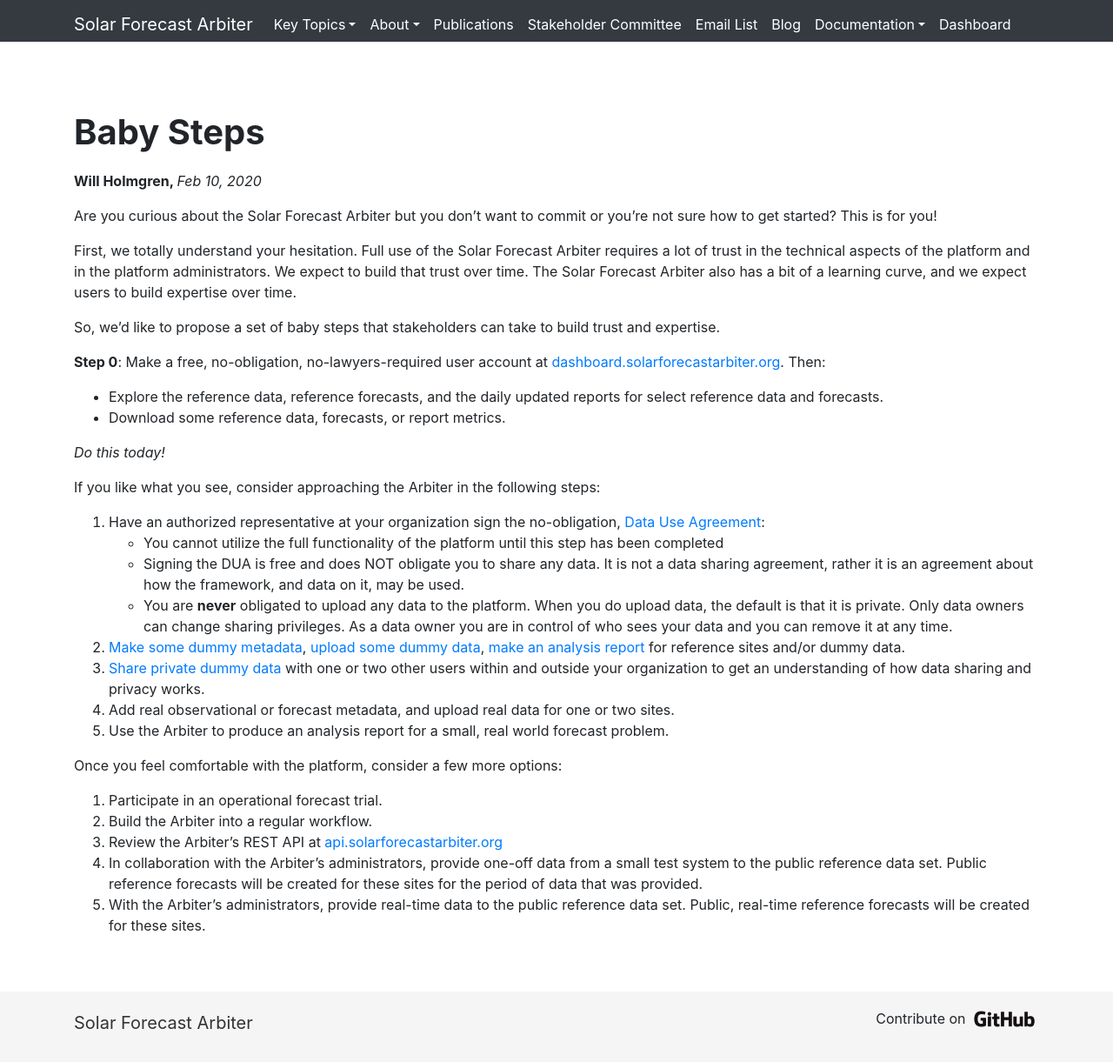
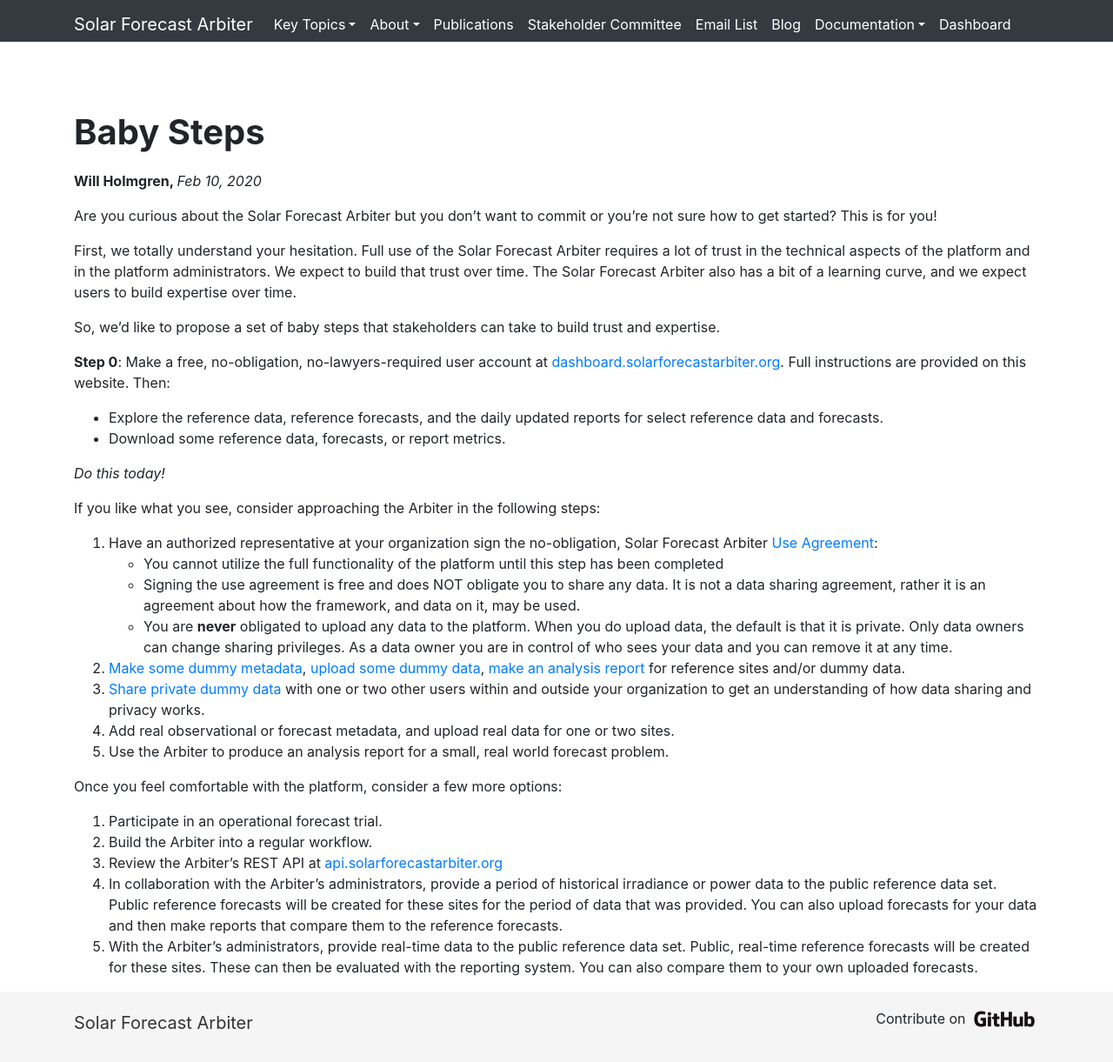
Before and after one commit to SolarArbiter/SolarArbiter.github.io, a Jekyll site: the page built from _posts/2020-02-10-Baby-Steps.md, in a window 1280 px wide and 1221 px high. Shown: the whole window at 87% size. Built offline with Jekyll 4.4.1, drawn with Linux system fonts in a browser that asks for light colours.

Commit message:
Update 2020-02-10-Baby-Steps.md (#146)
1) Fixed incorrect hyperlinks
2) Made minor changes to language
  a) To minimize the "data" part of the use agreement since really it is an agreement about using the framework
  b) Added language encouraging upload of forecasts as well as data so that users can evaluate the full functionality.

```diff
--- a/_posts/2020-02-10-Baby-Steps.md
+++ b/_posts/2020-02-10-Baby-Steps.md
@@ -16,7 +16,7 @@
 to build trust and expertise.
 
 **Step 0**: Make a free, no-obligation, no-lawyers-required user account at
-[dashboard.solarforecastarbiter.org](https://dashboard.solarforecastarbiter.org). Then:
+[dashboard.solarforecastarbiter.org](https://dashboard.solarforecastarbiter.org). Full instructions are provided on this website.  Then:
   * Explore the reference data, reference forecasts, and the daily updated
 reports for select reference data and forecasts.
   * Download some reference data, forecasts, or report metrics.
@@ -25,11 +25,11 @@
 
 If you like what you see, consider approaching the Arbiter in the following steps:
 
-1. Have an authorized representative at your organization sign the no-obligation,
-   [Data Use Agreement](https://solarforecastarbiter.org/assets/45864%20Approved_Final%20version%201.1.pdf):
+1. Have an authorized representative at your organization sign the no-obligation, Solar Forecast Arbiter
+   [Use Agreement](https://solarforecastarbiter.org/assets/45864%20Approved_Final%20version%201.1.pdf):
       * You cannot utilize the full functionality of the platform until this
         step has been completed
-      * Signing the DUA is free and does NOT obligate you to share any data.
+      * Signing the use agreement is free and does NOT obligate you to share any data.
         It is not a data sharing agreement, rather it is an agreement about
         how the framework, and data on it, may be used.
       * You are **never** obligated to upload any data to the platform.
@@ -37,11 +37,11 @@
         Only data owners can change sharing privileges.  As a data owner
         you are in control of who sees your data and you can
         remove it at any time.
-2. [Make some dummy metadata](documentation/dashboard/working-with-data/#create-new-site),
-   [upload some dummy data](documentation/dashboard/working-with-data/#upload-data),
-   [make an analysis report](documentation/dashboard/working-with-data/#create-new-report)
+2. [Make some dummy metadata](https://solarforecastarbiter.org/documentation/dashboard/working-with-data/#create-new-site),
+   [upload some dummy data](https://solarforecastarbiter.org/documentation/dashboard/working-with-data/#upload-data),
+   [make an analysis report](https://solarforecastarbiter.org/documentation/dashboard/working-with-data/#create-new-report)
    for reference sites and/or dummy data.
-3. [Share private dummy data](documentation/dashboard/administration/#data-sharing)
+3. [Share private dummy data](https://solarforecastarbiter.org/documentation/dashboard/administration/#data-sharing)
    with one or two other users within and outside
    your organization to get an understanding of how data sharing and privacy
    works.
@@ -56,9 +56,8 @@
 2. Build the Arbiter into a regular workflow.
 3. Review the Arbiter’s REST API at
    [api.solarforecastarbiter.org](https://api.solarforecastarbiter.org)
-4. In collaboration with the Arbiter’s administrators, provide one-off data
-   from a small test system to the public reference data set. Public reference
-   forecasts will be created for these sites for the period of data that was provided.
+4. In collaboration with the Arbiter’s administrators, provide a period of historical irradiance or power data to the public reference data set. Public reference
+   forecasts will be created for these sites for the period of data that was provided.  You can also upload forecasts for your data and then make reports that compare them to the reference forecasts.
 5. With the Arbiter’s administrators, provide real-time data to the public
    reference data set. Public, real-time reference forecasts will be created
-   for these sites.
+   for these sites.  These can then be evaluated with the reporting system.  You can also compare them to your own uploaded forecasts.
```
